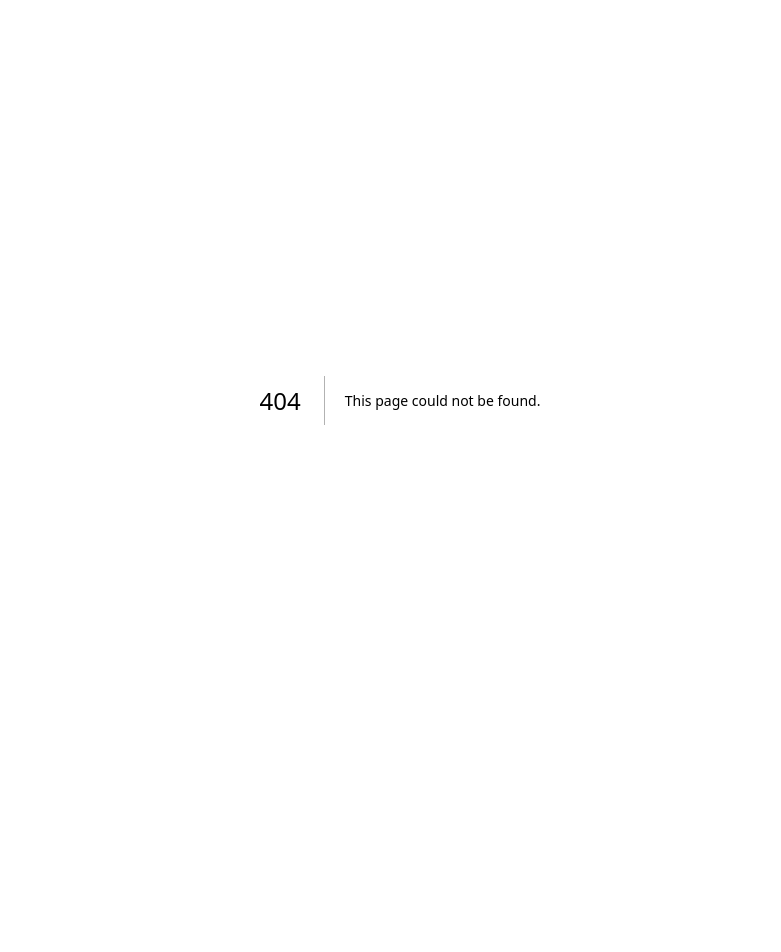
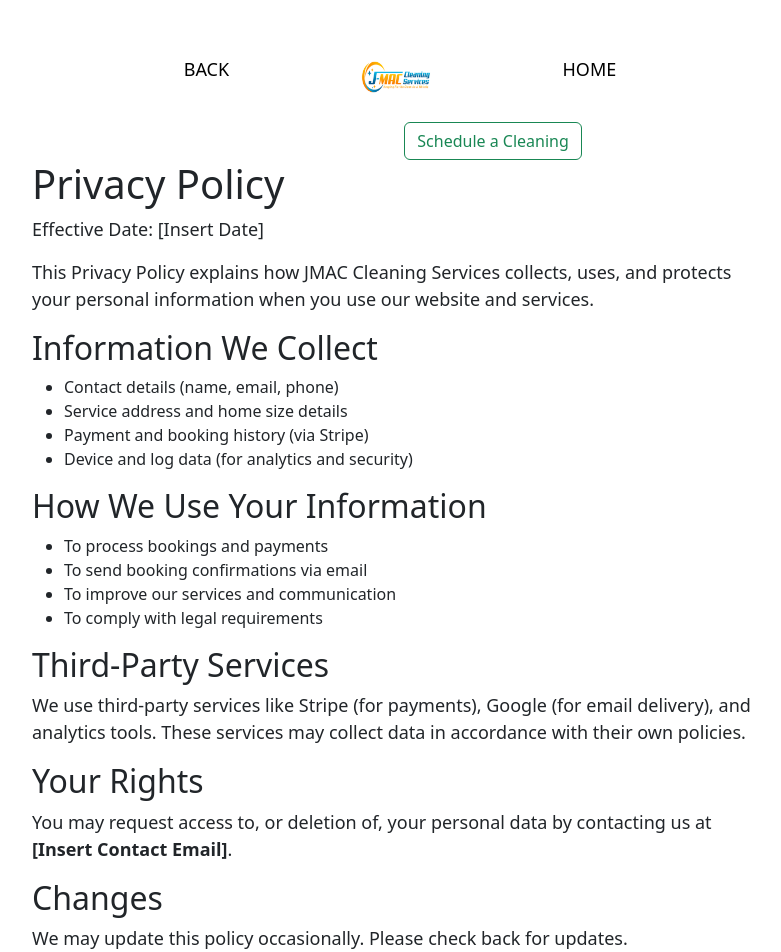
Before and after one commit to bootupdesigner/residential-cleaning-web, a Next.js app: page /privacy-policy in a window 1280 px wide. Before the commit this address had no page. Shown: the top 952 px of the page, without its empty margins (240-1021 px from the left). Before the commit the page ends 800 px from the top, so only its background shows below. Built offline with nearby package versions, Linux system fonts and the light colour scheme.

Commit message:
added privacy policy and terms of conditions

```diff
--- /dev/null
+++ b/src/app/privacy-policy/page.js
@@ -0,0 +1,51 @@
+"use client";
+
+import React, { useState, useEffect } from "react";
+import Header from "../../../components/Header";
+
+export default function PrivacyPolicy() {
+    return (
+      <div style={{ padding: "2rem", maxWidth: 800, margin: "auto" }}>
+        <Header back home booking/>
+        <h1>Privacy Policy</h1>
+        <p>Effective Date: [Insert Date]</p>
+        <p>
+          This Privacy Policy explains how JMAC Cleaning Services collects, uses,
+          and protects your personal information when you use our website and
+          services.
+        </p>
+
+        <h2>Information We Collect</h2>
+        <ul>
+          <li>Contact details (name, email, phone)</li>
+          <li>Service address and home size details</li>
+          <li>Payment and booking history (via Stripe)</li>
+          <li>Device and log data (for analytics and security)</li>
+        </ul>
+
+        <h2>How We Use Your Information</h2>
+        <ul>
+          <li>To process bookings and payments</li>
+          <li>To send booking confirmations via email</li>
+          <li>To improve our services and communication</li>
+          <li>To comply with legal requirements</li>
+        </ul>
+
+        <h2>Third-Party Services</h2>
+        <p>
+          We use third-party services like Stripe (for payments), Google (for email delivery), and analytics tools. These services may collect data in accordance with their own policies.
+        </p>
+
+        <h2>Your Rights</h2>
+        <p>
+          You may request access to, or deletion of, your personal data by
+          contacting us at <strong>[Insert Contact Email]</strong>.
+        </p>
+
+        <h2>Changes</h2>
+        <p>
+          We may update this policy occasionally. Please check back for updates.
+        </p>
+      </div>
+    );
+  }
```
Also changed, not shown: src/app/terms-of-service/page.js (added, +49 -0 lines).
